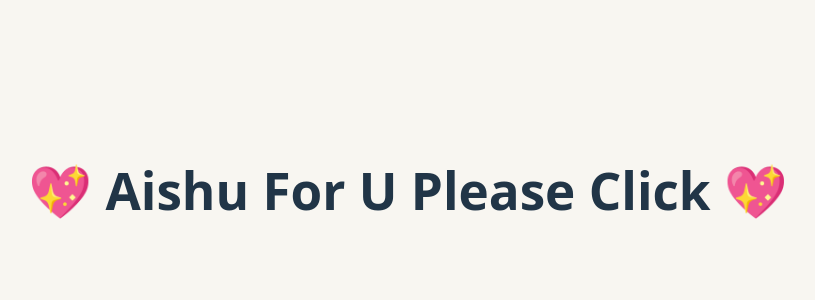
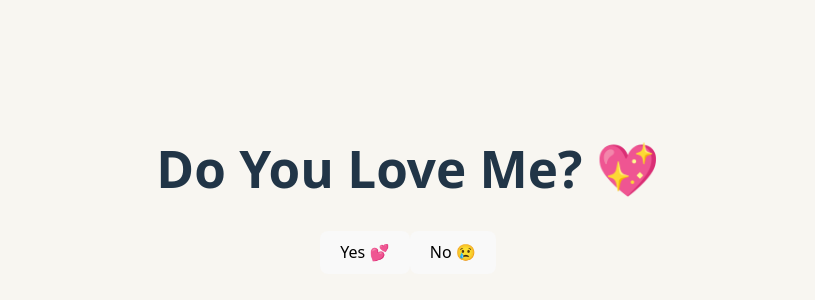
Before and after one commit to Arunachalam2471/valentine-surprise, a React (Vite) app: page / in a window 1280 px wide. Shown: the part 210-510 px from the top of the page, without its empty margins (232-1047 px from the left). Built offline with nearby package versions, Linux system fonts and the light colour scheme.

Commit message:
Refactor Valentine component for better state management

```diff
--- a/src/Valentine.jsx
+++ b/src/Valentine.jsx
@@ -1,51 +1,126 @@
-import React, { useRef, useState } from 'react';
-import './style.css';
-import Six from '../src/assets/6.jpeg';
-import Seven from '../src/assets/7.jpeg';
-import Eight from '../src/assets/8.jpeg';
-import Nine from '../src/assets/9.jpeg';
-import Ten from '../src/assets/10.jpeg';
+import React, { useRef, useState } from "react";
+import "./style.css";
+import Six from "../src/assets/6.jpeg";
+import Seven from "../src/assets/7.jpeg";
+import Eight from "../src/assets/8.jpeg";
+import Nine from "../src/assets/9.jpeg";
+import Ten from "../src/assets/10.jpeg";
 import Song from "../src/assets/song.mp3";
 
 const Valentine = () => {
+    const audioRef = useRef(null);
+    const [answered, setAnswered] = useState(false);
+    const [loveAccepted, setLoveAccepted] = useState(false);
+    const [showMessage, setShowMessage] = useState(false);
+    const [showContent, setShowContent] = useState(false);
+    const [animateUp, setAnimateUp] = useState(false);
 
-    const audioRef = useRef(null);
-    const [started, setStarted] = useState(false);
 
-    const startExperience = () => {
-        setStarted(true);
+    const handleYes = () => {
+        setAnswered(true);
+        setLoveAccepted(true);
+
         if (audioRef.current) {
             audioRef.current.play();
         }
+
+        // First move wrapper smoothly
+        setAnimateUp(true);
+
+        // Then show content after wrapper animation completes
+        setTimeout(() => {
+            setShowContent(true);
+        }, 1000); // match CSS transition time
+    };
+
+
+    const handleNo = () => {
+        setShowMessage(true);
     };
 
     return (
         <>
-            {!started && (
-                <div className="start-screen" onClick={startExperience}>
-                    <h1 className='fname'>💖 Aishu For U Please Click 💖</h1>
+            {/* QUESTION SCREEN */}
+            {!answered && (
+                <div className="question-screen">
+                    <h1 className="love-question">Do You Love Me? 💖</h1>
+
+                    <div className="btn-group">
+                        <button className="yes-btn" onClick={handleYes}>
+                            Yes 💕
+                        </button>
+                        <button className="no-btn" onClick={handleNo}>
+                            No 😢
+                        </button>
+                    </div>
                 </div>
             )}
 
-            {started && (
+            {/* LOVE ACCEPTED SCREEN */}
+            {loveAccepted && (
                 <>
-                    <div id="hedlinecontainer">
-                        <div id="shine">Happy Valentine's Day💞</div>
+                    {/* Floating Hearts */}
+                    <div className="floating-hearts">
+                        {Array.from({ length: 15 }).map((_, i) => (
+                            <span key={i}>💖</span>
+                        ))}
                     </div>
 
+                    {/* Headline */}
+                    <div id="hedlinecontainer">
+                        <div id="shine">Happy Valentine's Day 💞</div>
+                    </div>
+
+                    {/* Gallery */}
                     <div className="gallery">
-                        <img src={Six} alt="a girl" />
-                        <img src={Seven} alt="a girl" />
-                        <img src={Nine} alt="a girl" />
-                        <img src={Eight} alt="a girl" />
-                        <img src={Ten} alt="a girl" />
+                        <img src={Six} alt="" />
+                        <img src={Seven} alt="" />
+                        <img src={Nine} alt="" />
+                        <img src={Eight} alt="" />
+                        <img src={Ten} alt="" />
                     </div>
+
+                    {/* Love Message (Delayed Fade In) */}
+                    {showContent && (
+                        <div className={`love-container ${showContent ? "show" : ""}`}>
+                            <div className="love-card">
+                                <h2>My Forever Valentine 💞</h2>
+
+                                <p>
+                                    From the moment you entered my life, everything became more
+                                    beautiful 🌸 <br />
+                                    <br />
+                                    Your smile is my peace, your love is my strength, and your
+                                    presence is my happiness. 💖 <br />
+                                    <br />
+                                    I promise to stand by your side, today, tomorrow, and forever.
+                                    You are my heart, my world, my everything ❤️
+                                </p>
+
+                                <div className="hearts">💖 💕 💗 💘 💞</div>
+                            </div>
+                        </div>
+                    )}
                 </>
             )}
 
+            {/* NO BUTTON POPUP */}
+            {showMessage && (
+                <div className="love-popup">
+                    <div className="love-box">
+                        <h2>I know you love me 😏💖</h2>
+                        <p>Don't act smart 😌💕</p>
+                        <button onClick={() => setShowMessage(false)}>
+                            Okay Fine 😅
+                        </button>
+                    </div>
+                </div>
+            )}
+
+            {/* Background Music */}
             <audio ref={audioRef} src={Song} loop />
         </>
-    )
-}
+    );
+};
 
 export default Valentine;
```
